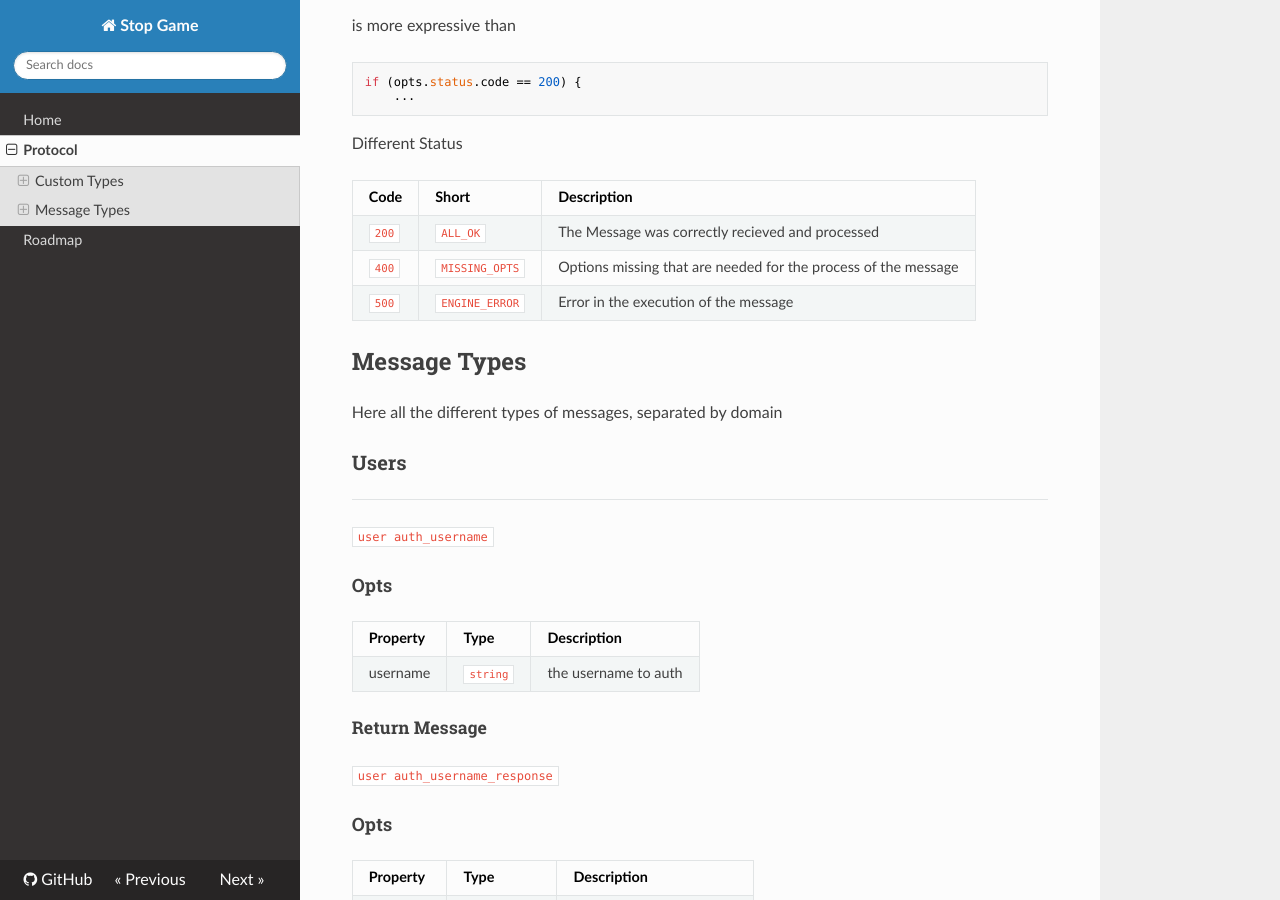
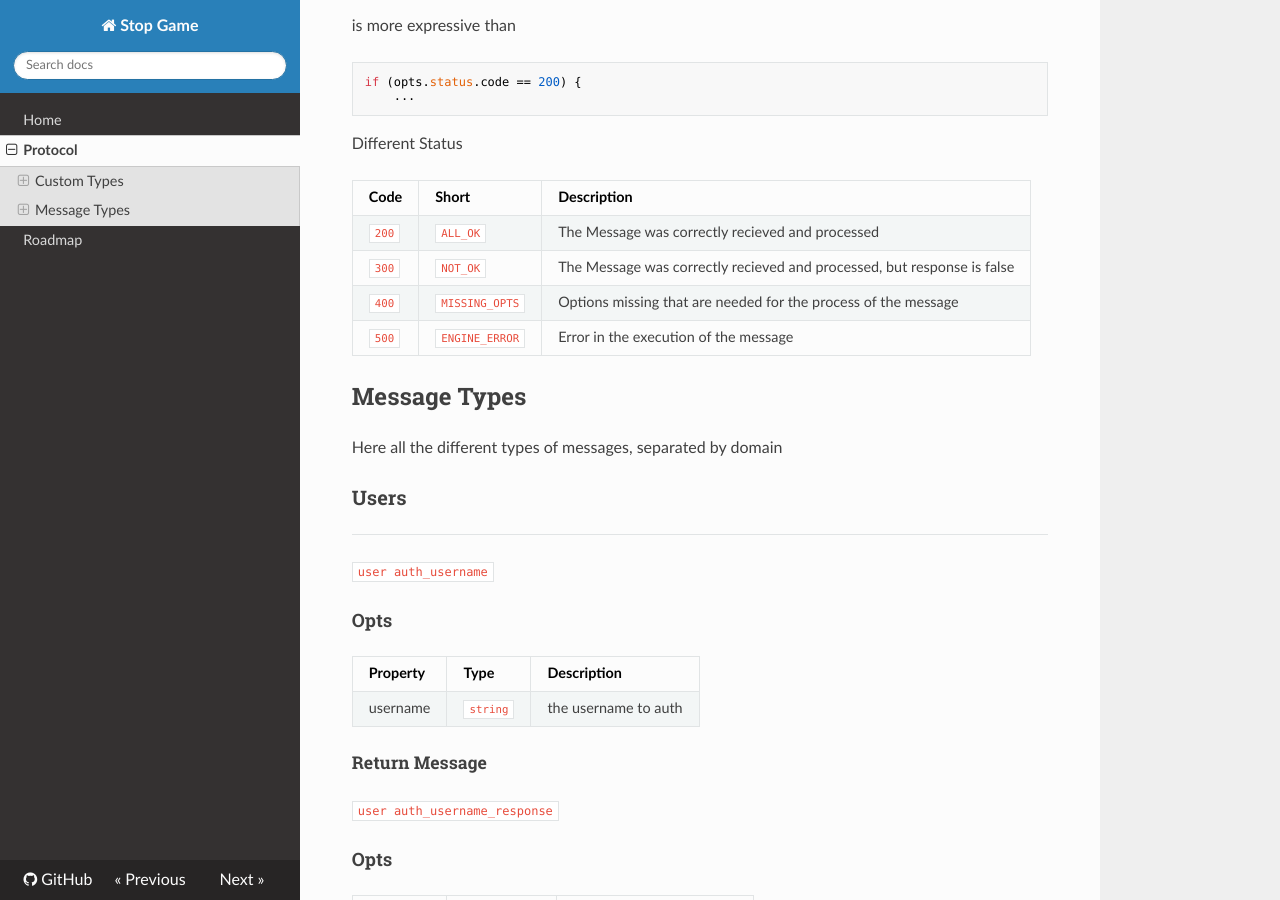
Before and after one commit to chrisvm/stopgame, an MkDocs documentation site: the page built from docs/protocol.md, in a window 1280 px wide and 900 px high, scrolled down 901 px. Built offline with MkDocs 1.6.1, drawn with Linux system fonts in a browser that asks for light colours; nearby versions of some CDN libraries; old or Windows-style settings are respelled for this version of MkDocs.

Commit message:
added new 300 status code

```diff
--- a/docs/protocol.md
+++ b/docs/protocol.md
@@ -43,6 +43,7 @@ Different Status
 | Code | Short | Description |
 | ---- | ----- | ----------- |
 | `200` | `ALL_OK` | The Message was correctly recieved and processed |
+| `300` | `NOT_OK` | The Message was correctly recieved and processed, but response is false |
 | `400` | `MISSING_OPTS` | Options missing that are needed for the process of the message |
 | `500` | `ENGINE_ERROR` | Error in the execution of the message |
 
```
